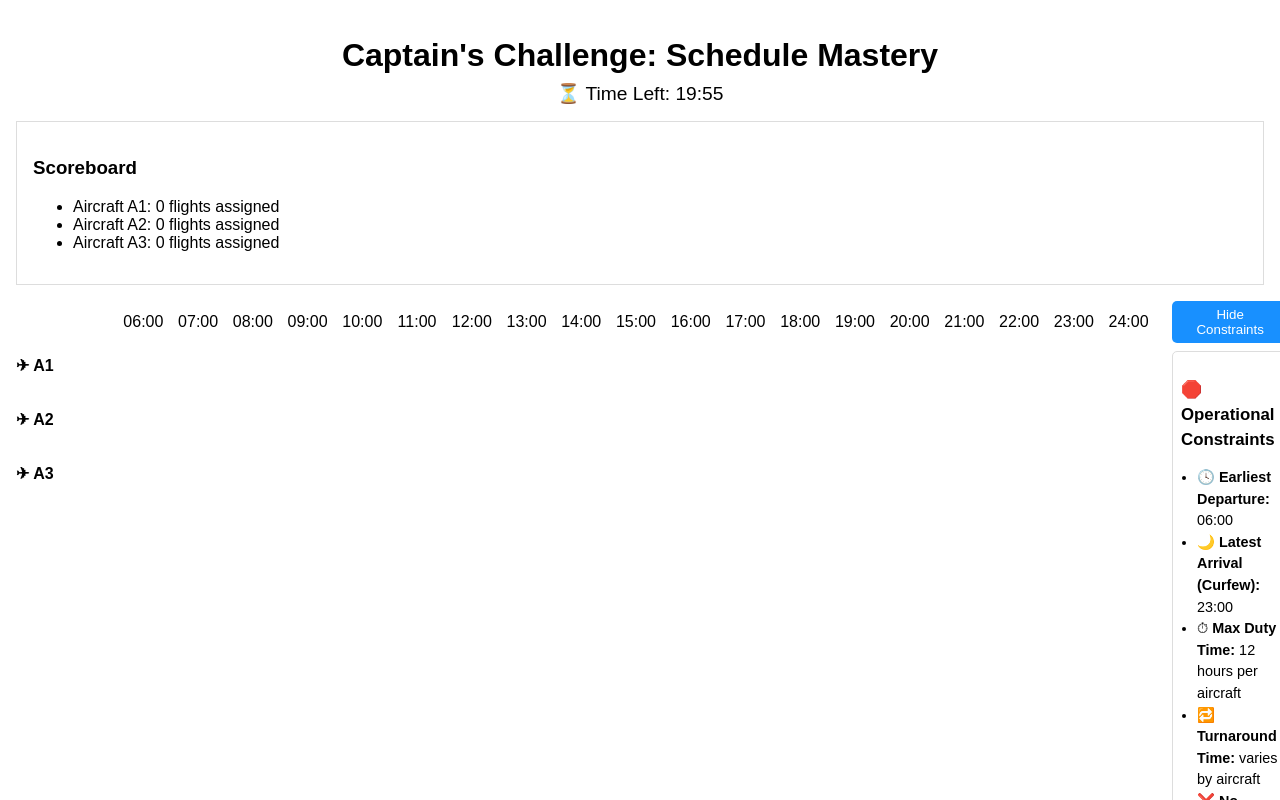
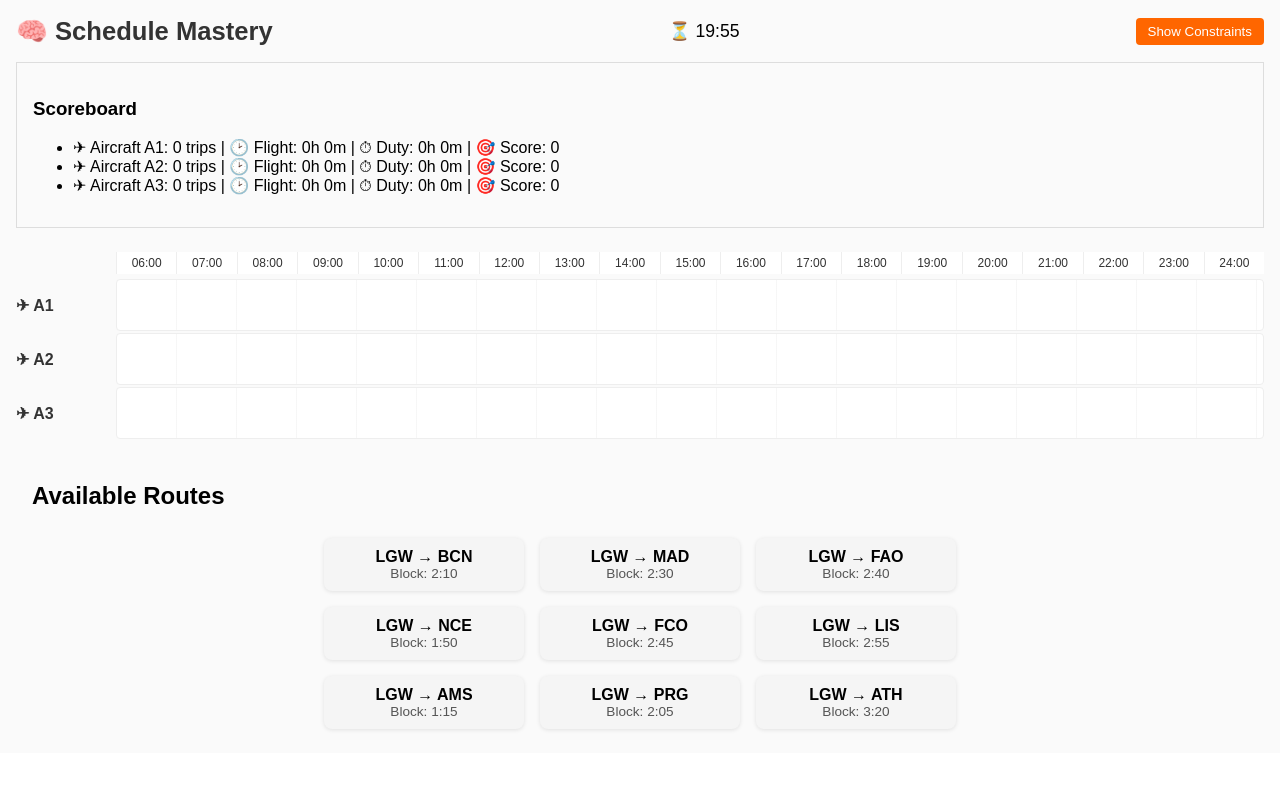
Before and after one commit to aleoliveto/scheduling, a React (Create React App) app: page / in a window 1280 px wide. Shown: the top 800 px of the page. Built offline with nearby package versions, Linux system fonts and the light colour scheme.

Commit message:
🎨 Refactor GanttSchedule layout + 🧲 Enable touch drag via react-dnd-touch-backend

```diff
--- a/package.json
+++ b/package.json
@@ -10,7 +10,9 @@
     "react": "^19.1.0",
     "react-dnd": "^16.0.1",
     "react-dnd-html5-backend": "^16.0.1",
+    "react-dnd-touch-backend": "^16.0.1",
     "react-dom": "^19.1.0",
+    "sass": "^1.89.2",
     "web-vitals": "^2.1.4"
   },
   "scripts": {
--- a/src/App.js
+++ b/src/App.js
@@ -1,12 +1,13 @@
 import React from 'react';
+import './components/App.scss';
 import SchedulingGame from './components/SchedulingGame';
 
-function App() {
+const App = () => {
   return (
     <div className="App">
       <SchedulingGame />
     </div>
   );
-}
+};
 
 export default App;
--- /dev/null
+++ b/src/components/App.scss
@@ -0,0 +1,63 @@
+// src/components/App.scss
+:root {
+  --ej-orange: #ff6600;
+  --ej-dark: #333;
+  --ej-lightgrid: #eee;
+  --ej-turn: #ffd699;
+  --ej-bg: #fafafa;
+  --font-sm: 0.75rem;
+}
+
+.app-container {
+  font-family: Arial, sans-serif;
+  background: var(--ej-bg);
+  padding: 1rem;
+  position: relative;
+}
+
+.top-bar {
+  display: flex;
+  align-items: center;
+  justify-content: space-between;
+  margin-bottom: 1rem;
+
+  h1 {
+    margin: 0;
+    font-size: 1.6rem;
+    color: var(--ej-dark);
+  }
+  span {
+    font-size: 1.1rem;
+  }
+  button {
+    background: var(--ej-orange);
+    color: white;
+    border: none;
+    padding: 6px 12px;
+    border-radius: 4px;
+    cursor: pointer;
+  }
+}
+
+.main-area {
+  display: flex;
+  gap: 1rem;
+
+  .gantt-wrapper {
+    flex: 1;
+    margin-bottom: 1rem;
+  }
+}
+
+.overlay {
+  position: fixed;
+  top: 80px;
+  right: 20px;
+  background: white;
+  border: 1px solid var(--ej-lightgrid);
+  padding: 1rem;
+  border-radius: 4px;
+  z-index: 1000;
+  width: 250px;
+  box-shadow: 0 2px 8px rgba(0,0,0,0.2);
+}
--- a/src/components/RouteLibrary.js
+++ b/src/components/RouteLibrary.js
@@ -16,8 +16,10 @@ const mockRoutes = [
 const RouteTile = ({ route }) => {
   const [{ isDragging }, drag] = useDrag(() => ({
     type: 'ROUTE',
-    // ensure id is always undefined for new drags!
-    item: { ...route, id: undefined },
+    item: (() => {
+      const { start, end, ...cleanRoute } = route;
+      return { ...cleanRoute, id: undefined };
+    })(),
     collect: (monitor) => ({
       isDragging: monitor.isDragging(),
     }),
--- a/src/components/SchedulingGame.js
+++ b/src/components/SchedulingGame.js
@@ -1,6 +1,8 @@
-import React, { useState, useEffect } from 'react';
+// src/components/SchedulingGame.js
+import React, { useState, useEffect, useRef } from 'react';
 import { DndProvider } from 'react-dnd';
 import { HTML5Backend } from 'react-dnd-html5-backend';
+import { TouchBackend } from 'react-dnd-touch-backend';
 
 import GanttSchedule from './GanttSchedule';
 import RouteLibrary from './RouteLibrary';
@@ -8,292 +10,208 @@ import ConstraintsPanel from './ConstraintsPanel';
 import Scoreboard from './Scoreboard';
 import EventModal from './EventModal';
 
-const baseTime = 360; // 06:00
+import './App.scss'; // Ensure this matches your file structure
+
+const baseTime = 360;
+const latestAllowed = 1380;
+const maxDutyTime = 720;
 
 const SchedulingGame = () => {
-  const aircraftList = ['A1', 'A2', 'A3'];
+  const isTouch = typeof window !== 'undefined' && 'ontouchstart' in window;
 
-  const [routesByAircraft, setRoutesByAircraft] = useState({
-    A1: [],
-    A2: [],
-    A3: [],
-  });
+  const [routesByAircraft, setRoutesByAircraft] = useState({ A1: [], A2: [], A3: [] });
+  const routesRef = useRef(routesByAircraft);
+  useEffect(() => { routesRef.current = routesByAircraft; }, [routesByAircraft]);
 
   const [activeEvent, setActiveEvent] = useState(null);
   const [disruptionState, setDisruptionState] = useState({
     frozenAircraft: [],
     delayedAirport: null,
-    charterBonusActive: false,
+    charterBonusActive: false
   });
+  const [timeLeft, setTimeLeft] = useState(20 * 60);
+  const [showConstraints, setShowConstraints] = useState(false);
 
-  const [timeLeft, setTimeLeft] = useState(20 * 60); // 20 minutes
-  const [showConstraints, setShowConstraints] = useState(true);
+  const getAircraftType = (id) => (id === 'A1' ? 'A320' : 'A321');
 
-  // Utility: get aircraft type from id
-  const getAircraftType = (aircraftId) =>
-    aircraftId === 'A1' ? 'A320' : 'A321';
-
-  // MAIN HANDLE DROP
   const handleRouteDrop = (aircraftId, route, dropTime = null) => {
     if (disruptionState.frozenAircraft.includes(aircraftId)) {
-      alert(`🧯 Aircraft ${aircraftId} is under tech inspection. Cannot assign routes.`);
-      return;
+      return alert(`🚫 Aircraft ${aircraftId} is unavailable.`);
+    }
+    const aircraftType = getAircraftType(aircraftId);
+    const existing = routesRef.current[aircraftId] || [];
+    const turnaround = route.turnTimes?.[aircraftType] ?? 40;
+    const [h, m] = route.block.split(':').map(Number);
+    const blockMins = h * 60 + m;
+
+    let start = dropTime !== null ? dropTime : baseTime;
+    if (dropTime === null && existing.length > 0) {
+      const last = existing[existing.length - 1];
+      start = last.end + turnaround;
     }
 
-    const aircraftType = getAircraftType(aircraftId);
-    const existingRoutes = routesByAircraft[aircraftId] || [];
-
-    // Get turnaround for this type
-    const turnaround =
-      route.turnTimes?.[aircraftType] ??
-      (aircraftId === 'A1' ? 35 : aircraftId === 'A2' ? 40 : 50);
-
-    // Parse duration
-    const [h, m] = route.block.split(':');
-    const blockMins = parseInt(h) * 60 + parseInt(m);
-
-    // Start logic
-    let startTime = dropTime !== null ? dropTime : baseTime;
-    if (dropTime === null && existingRoutes.length > 0 && !route.start) {
-      const lastRoute = existingRoutes[existingRoutes.length - 1];
-      startTime = lastRoute.end + turnaround;
-    }
-    if (route.start !== undefined && route.start !== null) {
-      startTime = route.start;
+    if (disruptionState.delayedAirport &&
+      [route.from, route.to].includes(disruptionState.delayedAirport)
+    ) {
+      start += 15;
     }
 
-    // Apply disruption delay
-    if (
-      disruptionState.delayedAirport &&
-      (route.from === disruptionState.delayedAirport || route.to === disruptionState.delayedAirport)
-    ) {
-      startTime += 15;
-    }
+    const end = start + blockMins;
+    const inboundStart = end + turnaround;
+    const inboundEnd = inboundStart + blockMins;
 
-    const endTime = startTime + blockMins;
+    if (start < baseTime) return alert('🕓 Flight before 06:00.');
+    if (inboundEnd > latestAllowed) return alert('🌙 Arrival after curfew.');
+    const totalDuty = existing.reduce((sum, seg) => sum + (seg.end - seg.start), 0);
+    const newDuty = blockMins * 2 + turnaround;
+    if (totalDuty + newDuty > maxDutyTime) return alert('⏱ Duty time exceeded.');
 
-    // Prepare return
-    const returnLeg = {
+    const proposed = [
+      { start, end },
+      { start: end, end: inboundStart },
+      { start: inboundStart, end: inboundEnd }
+    ];
+    const overlap = existing.some(e =>
+      proposed.some(p => !(e.end <= p.start || e.start >= p.end))
+    );
+    if (overlap) return alert('❌ Overlaps existing flight.');
+
+    const tripId = Date.now() + Math.random();
+    const outbound = { ...route, start, end, id: tripId + '-out', tripId, isTurnaround: false };
+    const turnaroundSeg = {
+      start: end, end: inboundStart,
+      id: tripId + '-turn', tripId,
+      isTurnaround: true, turnaround
+    };
+    const inbound = {
       from: route.to,
       to: route.from,
       block: route.block,
       turnTimes: route.turnTimes,
-    };
-    const inboundStart = endTime + turnaround;
-    const inboundEnd = inboundStart + blockMins;
-
-    // Create tripId
-    const tripId = Date.now() + Math.random();
-
-    // Overlap: Check only vs. other trips
-    const proposedSegments = [
-      { start: startTime, end: endTime },
-      { start: endTime, end: endTime + turnaround },
-      { start: inboundStart, end: inboundEnd }
-    ];
-    const overlaps = existingRoutes.some(r =>
-      proposedSegments.some(seg =>
-        r.tripId !== tripId &&
-        !(r.end <= seg.start || r.start >= seg.end)
-      )
-    );
-    if (overlaps) {
-      alert('❌ Cannot place flight due to overlap.');
-      return;
-    }
-
-    // OUTBOUND
-    const outbound = {
-      ...route,
-      start: startTime,
-      end: endTime,
-      id: tripId + '-out',
-      tripId,
-      aircraftType,
-      isTurnaround: false,
-    };
-    // TURNAROUND BAR
-    const turnaroundBar = {
-      start: endTime,
-      end: endTime + turnaround,
-      id: tripId + '-turn',
-      tripId,
-      aircraftType,
-      isTurnaround: true,
-      turnaround,
-    };
-    // INBOUND
-    const inbound = {
-      ...returnLeg,
-      start: endTime + turnaround,
+      start: inboundStart,
       end: inboundEnd,
       id: tripId + '-in',
       tripId,
-      aircraftType,
-      isTurnaround: false,
+      isTurnaround: false
     };
 
-    // Add all
-    const updated = [...existingRoutes, outbound, turnaroundBar, inbound];
-    updated.sort((a, b) => a.start - b.start);
-
-    setRoutesByAircraft((prev) => ({
-      ...prev,
-      [aircraftId]: updated,
-    }));
+    const updated = [...existing, outbound, turnaroundSeg, inbound]
+      .sort((a, b) => a.start - b.start);
+    setRoutesByAircraft(prev => ({ ...prev, [aircraftId]: updated }));
   };
 
-  // REMOVE: Remove whole trip by tripId
   const handleRouteDelete = (aircraftId, routeId) => {
-    setRoutesByAircraft((prev) => {
-      const allRoutes = prev[aircraftId];
-      const tripId = allRoutes.find(r => r.id === routeId)?.tripId;
-      if (!tripId) return prev;
+    setRoutesByAircraft(prev => {
+      const all = prev[aircraftId];
+      const tid = all.find(r => r.id === routeId)?.tripId;
+      if (!tid) return prev;
+      return { ...prev, [aircraftId]: all.filter(r => r.tripId !== tid) };
+    });
+  };
+
+  const handleUpdateTripStart = (aircraftId, tripId, newStart) => {
+    setRoutesByAircraft(prev => {
+      const arr = prev[aircraftId];
+      const segs = arr.filter(r => r.tripId === tripId);
+      if (segs.length !== 3) return prev;
+
+      const out = segs.find(s => s.id.endsWith('-out'));
+      const turn = segs.find(s => s.id.endsWith('-turn'));
+      const inb = segs.find(s => s.id.endsWith('-in'));
+      if (!out || !turn || !inb) return prev;
+
+      const dur = out.end - out.start;
+      const newOut = { ...out, start: newStart, end: newStart + dur };
+      const newTurn = {
+        ...turn,
+        start: newOut.end,
+        end: newOut.end + (turn.end - turn.start)
+      };
+      const newIn = {
+        ...inb,
+        start: newTurn.end,
+        end: newTurn.end + (inb.end - inb.start)
+      };
+
       return {
         ...prev,
-        [aircraftId]: allRoutes.filter(r => r.tripId !== tripId),
+        [aircraftId]: arr
+          .filter(r => r.tripId !== tripId)
+          .concat([newOut, newTurn, newIn])
+          .sort((a, b) => a.start - b.start)
       };
     });
   };
 
-  // UPDATE: Move all trip segments if the outbound start changes
-  const handleUpdateTripStart = (aircraftId, tripId, newStart) => {
-    setRoutesByAircraft((prev) => {
-      const routes = prev[aircraftId];
-      const tripSegments = routes.filter(r => r.tripId === tripId);
-      if (tripSegments.length !== 3) return prev;
-
-      const [outbound, turnaround, inbound] = [
-        tripSegments.find(r => r.id.endsWith('-out')),
-        tripSegments.find(r => r.id.endsWith('-turn')),
-        tripSegments.find(r => r.id.endsWith('-in')),
-      ];
-      if (!outbound || !turnaround || !inbound) return prev;
-
-      const duration = outbound.end - outbound.start;
-      const turn = turnaround.end - turnaround.start;
-      const inboundDuration = inbound.end - inbound.start;
-
-      const newOutbound = { ...outbound, start: newStart, end: newStart + duration };
-      const newTurnaround = { ...turnaround, start: newOutbound.end, end: newOutbound.end + turn };
-      const newInbound = { ...inbound, start: newTurnaround.end, end: newTurnaround.end + inboundDuration };
-
-      // Replace in array
-      const updatedRoutes = routes
-        .filter(r => r.tripId !== tripId)
-        .concat([newOutbound, newTurnaround, newInbound])
-        .sort((a, b) => a.start - b.start);
-
-      return { ...prev, [aircraftId]: updatedRoutes };
-    });
-  };
-
-  const allAircraft = aircraftList.map((id) => ({
-    id,
-    routes: routesByAircraft[id] || [],
+  const allAircraft = Object.entries(routesByAircraft).map(([id, routes]) => ({
+    id, routes
   }));
 
   useEffect(() => {
-    const timer = setInterval(() => {
-      setTimeLeft((prev) => (prev > 0 ? prev - 1 : 0));
-    }, 1000);
+    const timer = setInterval(() => setTimeLeft(t => Math.max(0, t - 1)), 1000);
     return () => clearInterval(timer);
   }, []);
 
   useEffect(() => {
-    const disruptions = [
-      {
-        message: '⛑ Crew illness on Aircraft A2 — please remove 1 sector!',
-        type: 'crewIllness',
-        affectedAircraft: 'A2',
-      },
-      {
-        message: '🌩 Weather in LGW — delay all LGW flights by 15 minutes!',
-        type: 'delayAirport',
-        affectedAirport: 'LGW',
-      },
-      {
-        message: '🧯 Tech issue on Aircraft A1 — no new routes can be added for 2 minutes!',
-        type: 'freezeAircraft',
-        affectedAircraft: 'A1',
-      },
-      {
-        message: '🛫 Charter Request — Add a bonus short route to A3 to earn points!',
-        type: 'charterBonus',
-        affectedAircraft: 'A3',
-      },
+    const events = [
+      { message: '⛑ Crew illness on A2—remove 1 sector!', type: 'crewIllness', affectedAircraft: 'A2' },
+      { message: '🌩 Delay at LGW—15min delay!', type: 'delayAirport', affectedAirport: 'LGW' },
+      { message: '🧯 Tech on A1—no new routes for 2min!', type: 'freezeAircraft', affectedAircraft: 'A1' },
+      { message: '🛫 Charter bonus on A3—add a short route!', type: 'charterBonus', affectedAircraft: 'A3' },
     ];
 
-    const triggerRandomEvent = () => {
-      const delay = Math.random() * 30000 + 60000;
+    const schedule = () => {
+      const wait = Math.random() * 30000 + 60000;
       setTimeout(() => {
-        const random = disruptions[Math.floor(Math.random() * disruptions.length)];
-        setActiveEvent(random);
-
-        if (random.type === 'freezeAircraft') {
-          setDisruptionState((prev) => ({
+        const ev = events[Math.floor(Math.random() * events.length)];
+        setActiveEvent(ev);
+        if (ev.type === 'freezeAircraft') {
+          setDisruptionState(prev => ({
             ...prev,
-            frozenAircraft: [...prev.frozenAircraft, random.affectedAircraft],
+            frozenAircraft: [...prev.frozenAircraft, ev.affectedAircraft]
           }));
-          setTimeout(() => {
-            setDisruptionState((prev) => ({
-              ...prev,
-              frozenAircraft: prev.frozenAircraft.filter(
-                (id) => id !== random.affectedAircraft
-              ),
-            }));
-          }, 2 * 60 * 1000);
+          setTimeout(() => setDisruptionState(prev => ({
+            ...prev,
+            frozenAircraft: prev.frozenAircraft.filter(a => a !== ev.affectedAircraft)
+          })), 120000);
         }
-
-        if (random.type === 'delayAirport') {
-          setDisruptionState((prev) => ({
-            ...prev,
-            delayedAirport: random.affectedAirport,
-          }));
-          setTimeout(() => {
-            setDisruptionState((prev) => ({ ...prev, delayedAirport: null }));
-          }, 2 * 60 * 1000);
+        if (ev.type === 'delayAirport') {
+          setDisruptionState(prev => ({ ...prev, delayedAirport: ev.affectedAirport }));
+          setTimeout(() => setDisruptionState(prev => ({ ...prev, delayedAirport: null })), 120000);
         }
-
-        if (random.type === 'crewIllness') {
-          setRoutesByAircraft((prev) => {
-            const updated = { ...prev };
-            updated[random.affectedAircraft].pop();
-            return updated;
+        if (ev.type === 'crewIllness') {
+          setRoutesByAircraft(prev => {
+            const cpy = { ...prev };
+            cpy[ev.affectedAircraft]?.pop();
+            return cpy;
           });
         }
-
-        if (random.type === 'charterBonus') {
-          setDisruptionState((prev) => ({ ...prev, charterBonusActive: true }));
-          setTimeout(() => {
-            setDisruptionState((prev) => ({ ...prev, charterBonusActive: false }));
-          }, 2 * 60 * 1000);
+        if (ev.type === 'charterBonus') {
+          setDisruptionState(prev => ({ ...prev, charterBonusActive: true }));
+          setTimeout(() => setDisruptionState(prev => ({ ...prev, charterBonusActive: false })), 120000);
         }
-
-        triggerRandomEvent();
-      }, delay);
+        schedule();
+      }, wait);
     };
-
-    triggerRandomEvent();
+    schedule();
   }, []);
 
   return (
-    <DndProvider backend={HTML5Backend}>
-      <div style={{ padding: '1rem', fontFamily: 'Arial, sans-serif' }}>
-        <h1 style={{ textAlign: 'center', marginBottom: '0.5rem' }}>
-          Captain's Challenge: Schedule Mastery
-        </h1>
-
-        <div style={{ textAlign: 'center', fontSize: '1.2rem', marginBottom: '1rem' }}>
-          ⏳ Time Left: {Math.floor(timeLeft / 60)}:{String(timeLeft % 60).padStart(2, '0')}
+    <DndProvider backend={isTouch ? TouchBackend : HTML5Backend} options={isTouch ? { enableMouseEvents: true } : undefined}>
+      <div className="app-container">
+        <div className="top-bar">
+          <h1>🧠 Schedule Mastery</h1>
+          <span>⏳ {Math.floor(timeLeft / 60)}:{String(timeLeft % 60).padStart(2, '0')}</span>
+          <button onClick={() => setShowConstraints(c => !c)}>
+            {showConstraints ? 'Hide' : 'Show'} Constraints
+          </button>
         </div>
 
         <Scoreboard allAircraft={allAircraft} />
-
         <EventModal event={activeEvent} onAcknowledge={() => setActiveEvent(null)} />
 
-        <div style={{ display: 'flex' }}>
-          <div style={{ flex: 1 }}>
+        <div className="layout">
+          <div className="main-gantt">
             <GanttSchedule
               routesByAircraft={routesByAircraft}
               onRouteDrop={handleRouteDrop}
@@ -301,32 +219,14 @@ const SchedulingGame = () => {
               onUpdateTripStart={handleUpdateTripStart}
             />
           </div>
-
-          <div style={{ width: '250px', paddingLeft: '1rem' }}>
-            <button
-              onClick={() => setShowConstraints(!showConstraints)}
-              style={{
-                marginBottom: '0.5rem',
-                padding: '6px 12px',
-                backgroundColor: '#1890ff',
-                color: 'white',
-                border: 'none',
-                borderRadius: '5px',
-                cursor: 'pointer',
-              }}
-            >
-              {showConstraints ? 'Hide' : 'Show'} Constraints
-            </button>
-
-            {showConstraints && (
-              <div style={{ border: '1px solid #ddd', padding: '0.5rem', borderRadius: '5px' }}>
-                <ConstraintsPanel />
-              </div>
-            )}
-          </div>
+          <RouteLibrary />
         </div>
 
-        <RouteLibrary />
+        {showConstraints && (
+          <div className="overlay-constraints">
+            <ConstraintsPanel />
+          </div>
+        )}
       </div>
     </DndProvider>
   );
--- a/src/components/Scoreboard.js
+++ b/src/components/Scoreboard.js
@@ -1,15 +1,36 @@
 import React from 'react';
 
 const Scoreboard = ({ allAircraft }) => {
+  const formatMinutes = (mins) => {
+    const h = Math.floor(mins / 60);
+    const m = mins % 60;
+    return `${h}h ${m}m`;
+  };
+
+  const calculateStats = (routes) => {
+    const trips = new Set(routes.map(r => r.tripId)).size;
+    const dutyTime = routes.reduce((acc, r) => acc + (r.end - r.start), 0);
+    const flightTime = routes.filter(r => !r.isTurnaround).reduce((acc, r) => acc + (r.end - r.start), 0);
+
+    let bonus = 0;
+    if (dutyTime <= 720 && trips >= 3) bonus += 10;
+    if (routes.some(r => r.end > 1380 || r.start < 360)) bonus -= 10;
+
+    return { trips, flightTime, dutyTime, bonus };
+  };
+
   return (
     <div style={{ padding: '1rem', border: '1px solid #ddd', marginBottom: '1rem' }}>
       <h3>Scoreboard</h3>
       <ul>
-        {allAircraft.map(({ id, routes }) => (
-          <li key={id}>
-            Aircraft {id}: {routes.length} flights assigned
-          </li>
-        ))}
+        {allAircraft.map(({ id, routes }) => {
+          const { trips, flightTime, dutyTime, bonus } = calculateStats(routes);
+          return (
+            <li key={id}>
+              ✈ Aircraft {id}: {trips} trips | 🕑 Flight: {formatMinutes(flightTime)} | ⏱ Duty: {formatMinutes(dutyTime)} | 🎯 Score: {bonus}
+            </li>
+          );
+        })}
       </ul>
     </div>
   );
```
Also changed, not shown: 17 other files (tests, documents, lock files or other folders).
